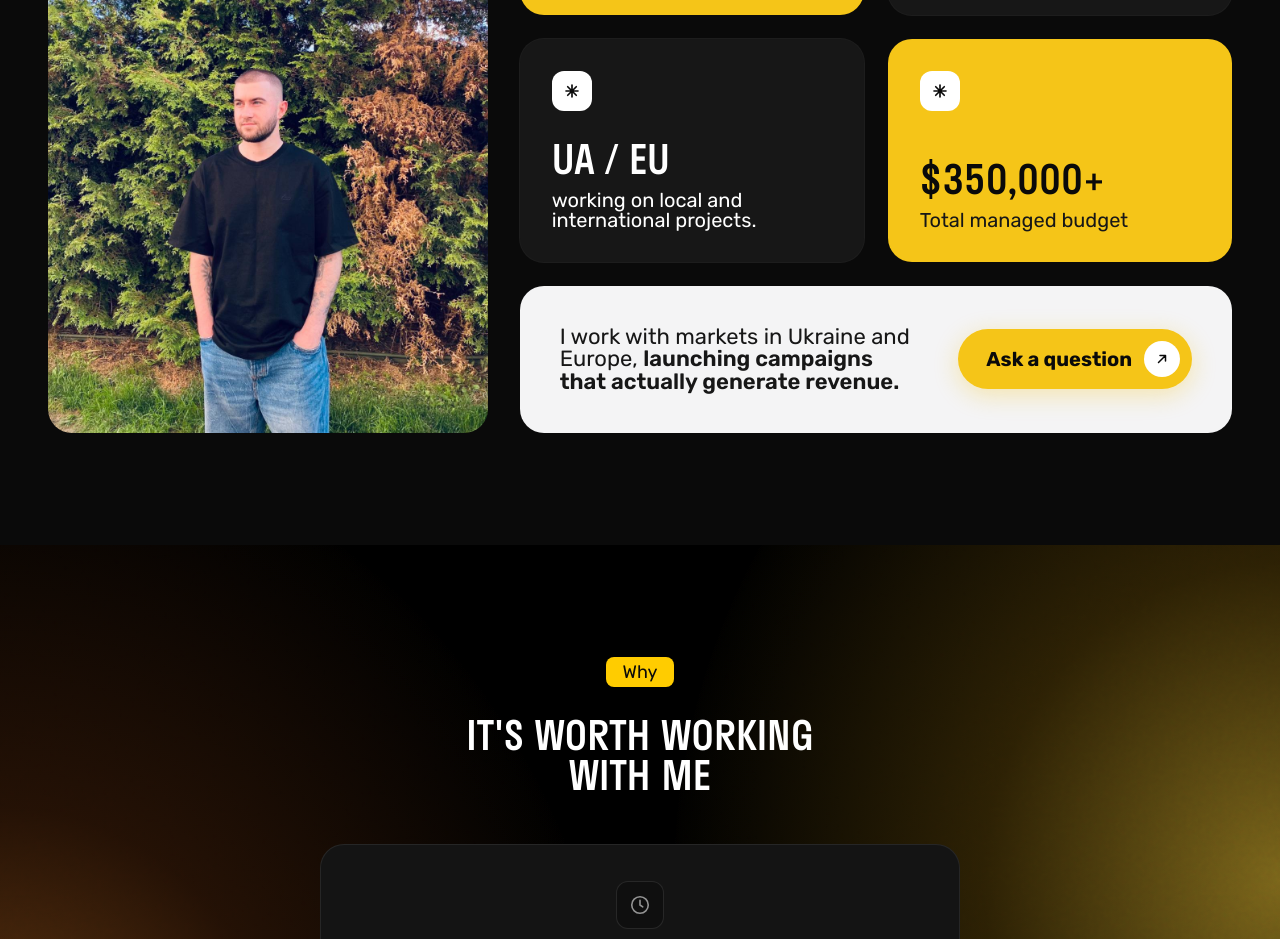
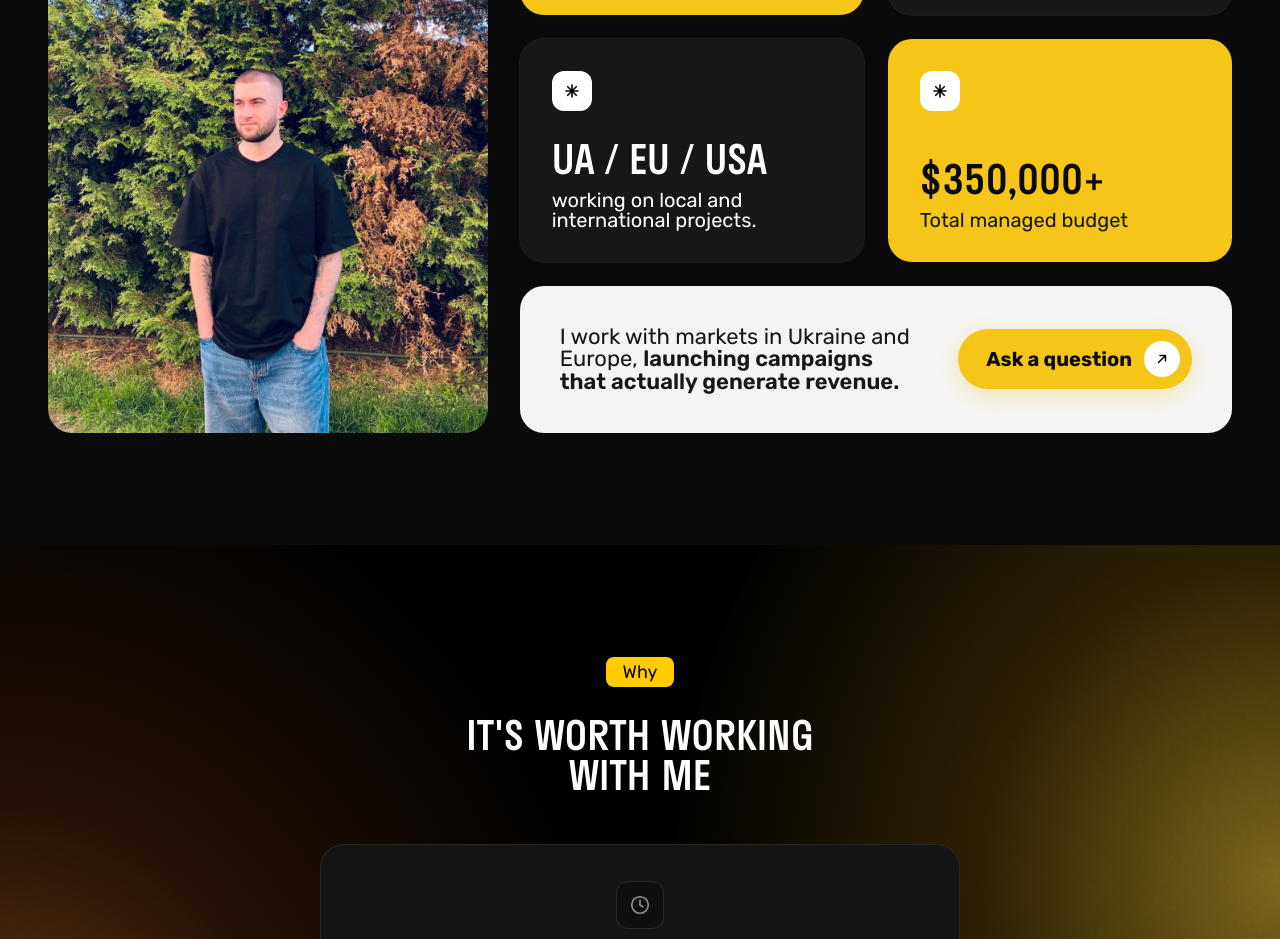
Before and after one commit to alexbet9851/adssolutionwebsite, a Next.js app: page /en in a window 1280 px wide. Shown: the part 1140-2079 px from the top of the page. Built offline with nearby package versions, Linux system fonts and the light colour scheme.

Commit message:
Обновил языковые версии

```diff
--- a/src/content/en.ts
+++ b/src/content/en.ts
@@ -122,7 +122,7 @@ export const enContent: SiteContent = {
         variant: "dark",
       },
       {
-        title: "UA / EU",
+        title: "UA / EU / USA",
         subtitle: "working on local and international projects.",
         variant: "dark",
       },
--- a/src/content/ru.ts
+++ b/src/content/ru.ts
@@ -124,7 +124,7 @@ export const ruContent: SiteContent = {
         variant: "dark",
       },
       {
-        title: "UA / EU",
+        title: "UA / EU / США",
         subtitle: "работа с локальными и зарубежными проектами.",
         variant: "dark",
       },
--- a/src/content/uk.ts
+++ b/src/content/uk.ts
@@ -121,7 +121,7 @@ export const ukContent: SiteContent = {
         variant: "dark",
       },
       {
-        title: "UA / EU",
+        title: "UA / EU / США",
         subtitle: "робота з місцевими та закордонними проектами.",
         variant: "dark",
       },
```
